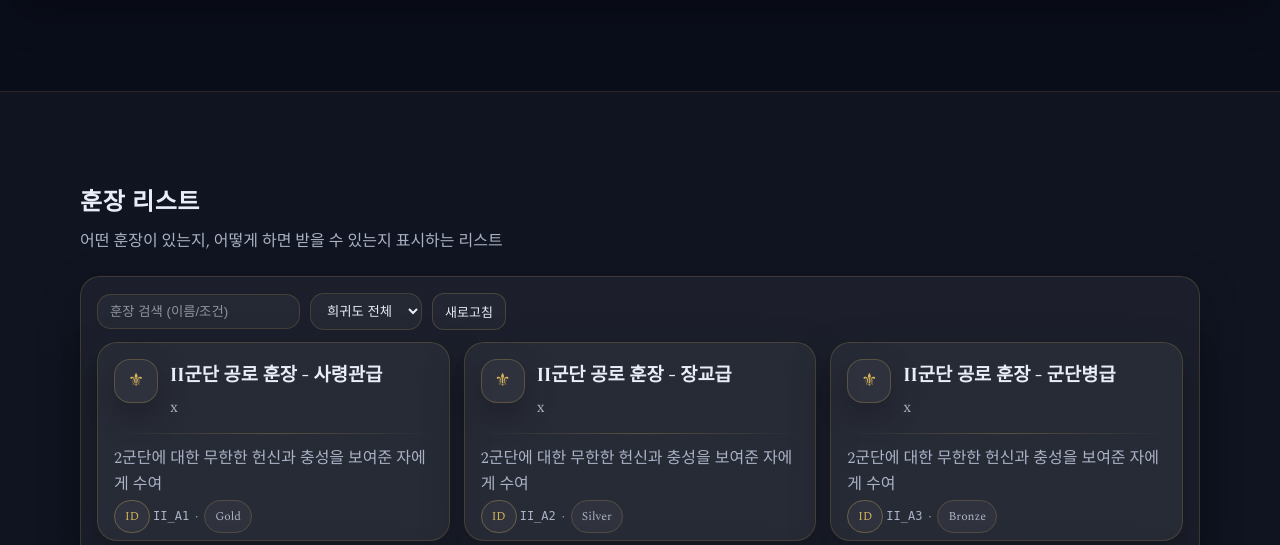
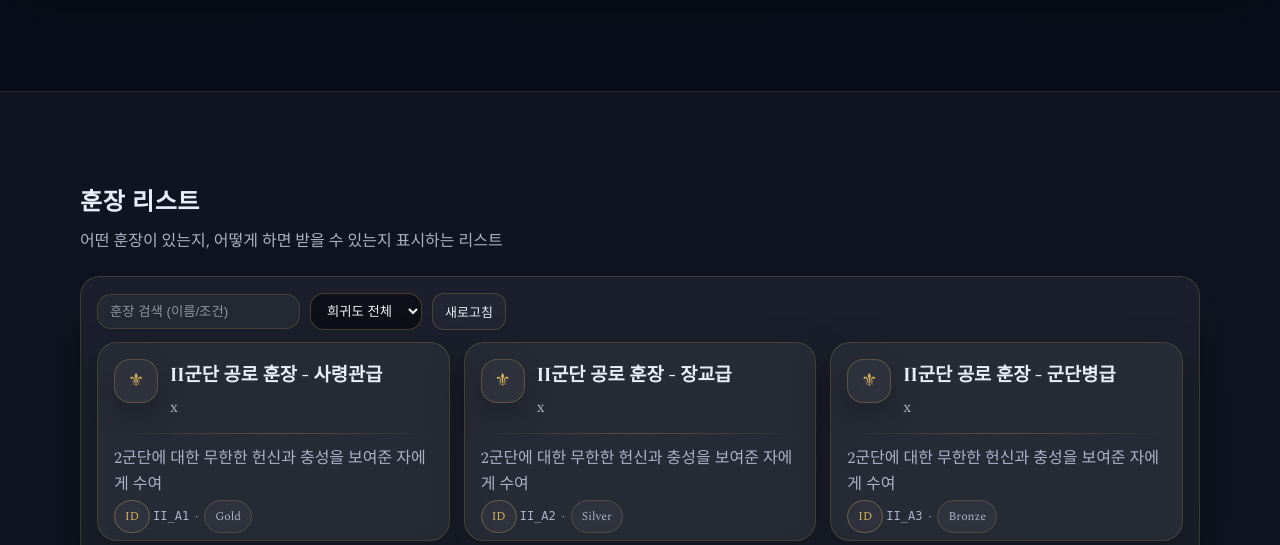
Before and after one commit to 29473838/HP, a Flask app: page / in a window 1280 px wide. Shown: the part 5367-5912 px from the top of the page. Run offline with Flask 3, Linux system fonts and the light colour scheme; some libraries are stand-ins or nearby versions.

Commit message:
Update styles.css

```diff
--- a/static/styles.css
+++ b/static/styles.css
@@ -833,3 +833,17 @@ body{
     margin-right: -6px;
   }
 }
+
+#medals select{
+  color-scheme: dark;
+  color: #f2f2f2 !important;
+  background: rgba(14,16,24,.92) !important;
+  border: 1px solid rgba(215,179,90,.28) !important;
+  opacity: 1 !important;
+}
+
+#medals select option{
+  background: #0f121a !important;
+  color: #f2f2f2 !important;
+  opacity: 1 !important;
+}
```
